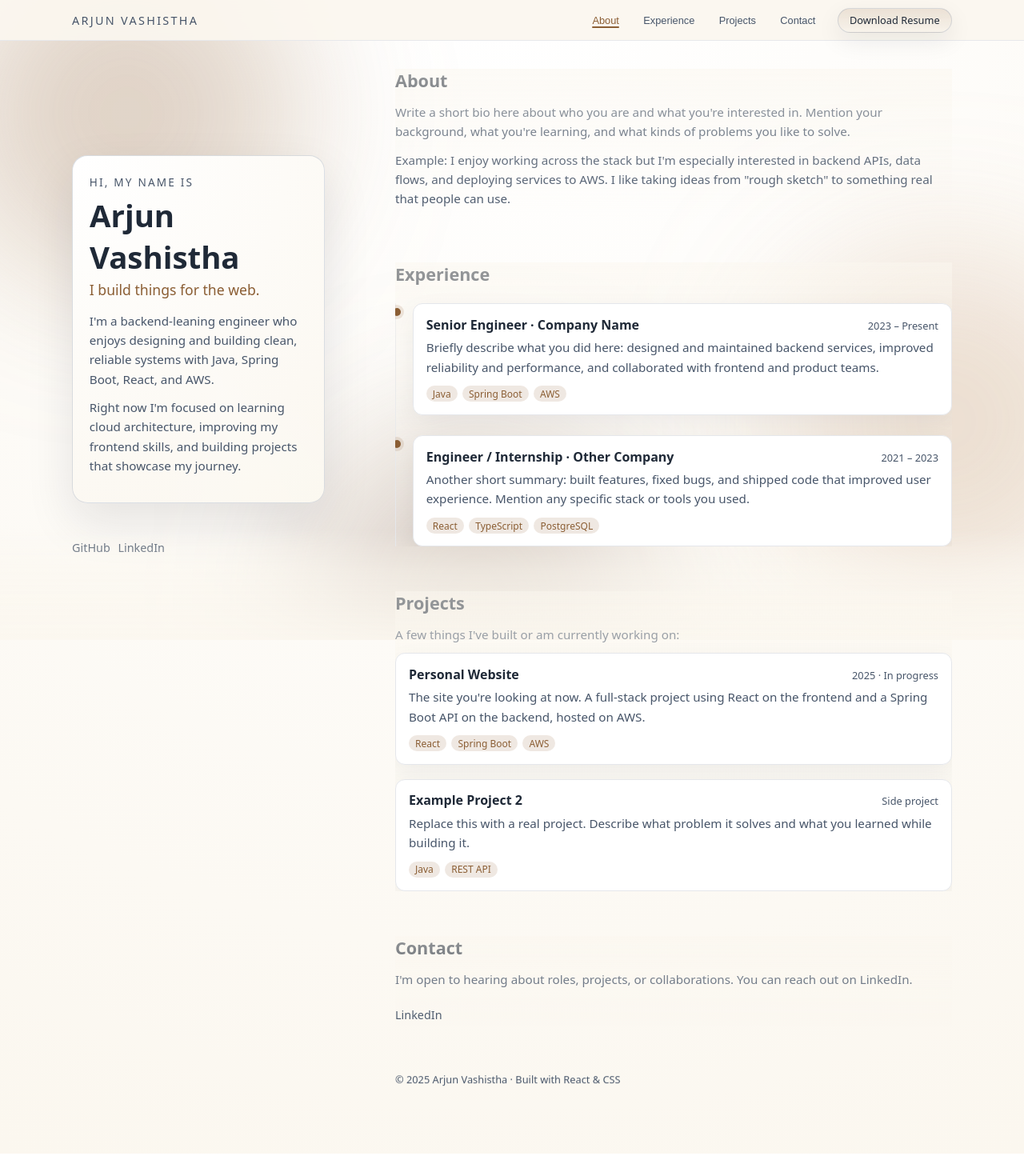
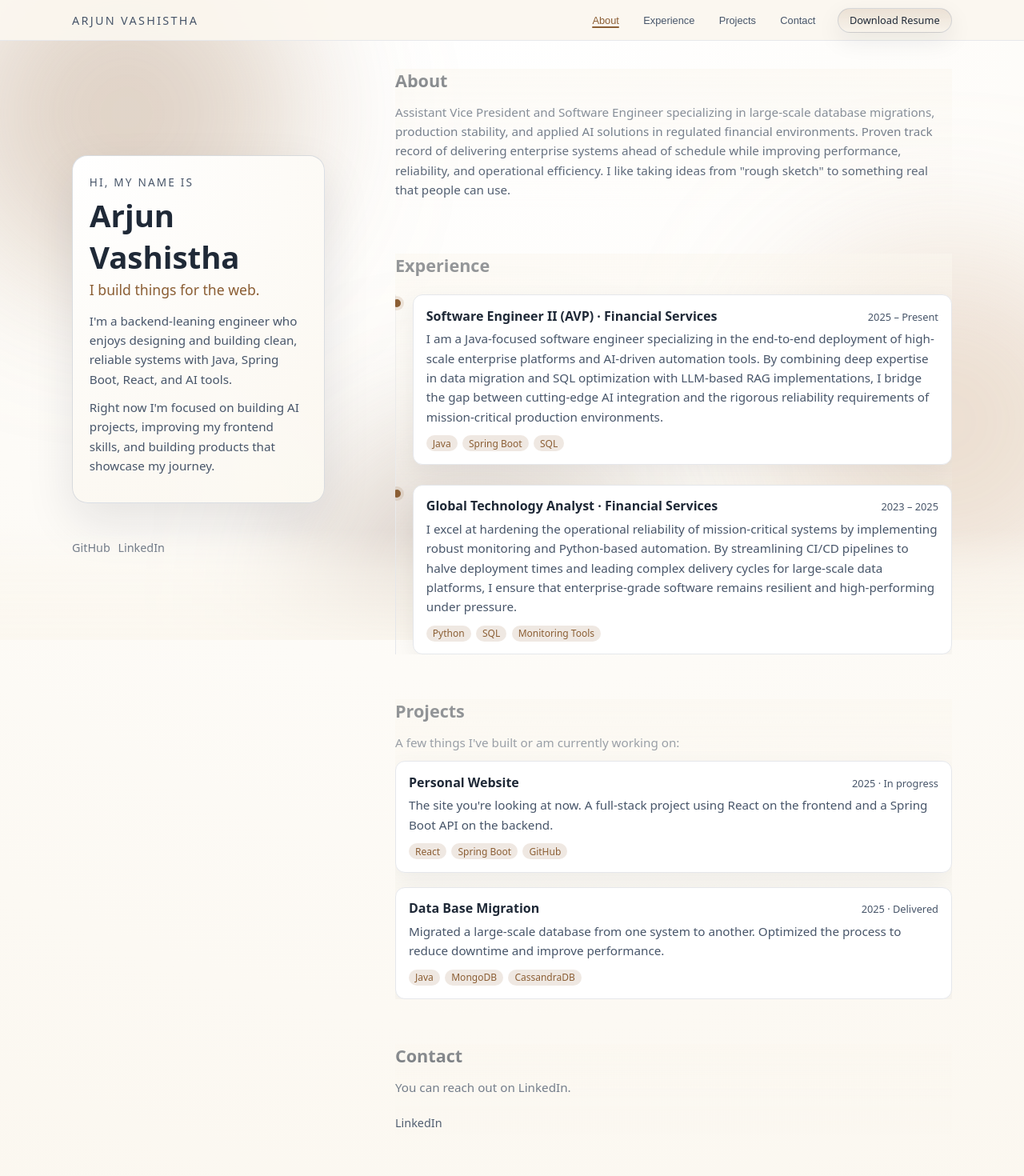
Before and after one commit to ajastro/personal-website, a React (Create React App) app in the folder frontend/: page / in a window 1280 px wide. Shown: the top 1470 px of the page at 80% size. Before the commit the page ends 1442 px from the top, so only its background shows below. Built offline with nearby package versions, Linux system fonts and the light colour scheme.

Commit message:
content: update copy for about experience projects

```diff
--- a/frontend/src/App.js
+++ b/frontend/src/App.js
@@ -182,11 +182,11 @@ useEffect(() => {
             <p className="intro-text">
               I&apos;m a backend-leaning engineer who enjoys designing and
               building clean, reliable systems with Java, Spring Boot, React,
-              and AWS.
+              and AI tools.
             </p>
             <p className="intro-text">
-              Right now I&apos;m focused on learning cloud architecture,
-              improving my frontend skills, and building projects that showcase
+              Right now I&apos;m focused on building AI projects,
+              improving my frontend skills, and building products that showcase
               my journey.
             </p>
           </div>
@@ -219,14 +219,8 @@ useEffect(() => {
           >
             <h2>About</h2>
             <p>
-              Write a short bio here about who you are and what you&apos;re
-              interested in. Mention your background, what you&apos;re learning,
-              and what kinds of problems you like to solve.
-            </p>
-            <p>
-              Example: I enjoy working across the stack but I&apos;m especially
-              interested in backend APIs, data flows, and deploying services to
-              AWS. I like taking ideas from &quot;rough sketch&quot; to
+              Assistant Vice President and Software Engineer specializing in large-scale database migrations, production stability, and applied AI solutions in regulated financial environments. Proven track record of delivering enterprise systems ahead of schedule while improving performance, reliability, and operational efficiency.
+              I like taking ideas from &quot;rough sketch&quot; to
               something real that people can use.
             </p>
           </section>
@@ -243,18 +237,16 @@ useEffect(() => {
                 <div className="timeline-dot" />
                 <div className="timeline-body">
                   <header className="timeline-header">
-                    <h3>Senior Engineer · Company Name</h3>
-                    <span className="timeline-meta">2023 – Present</span>
+                    <h3>Software Engineer II (AVP) · Financial Services</h3>
+                    <span className="timeline-meta">2025 – Present</span>
                   </header>
                   <p>
-                    Briefly describe what you did here: designed and maintained
-                    backend services, improved reliability and performance, and
-                    collaborated with frontend and product teams.
+                    I am a Java-focused software engineer specializing in the end-to-end deployment of high-scale enterprise platforms and AI-driven automation tools. By combining deep expertise in data migration and SQL optimization with LLM-based RAG implementations, I bridge the gap between cutting-edge AI integration and the rigorous reliability requirements of mission-critical production environments.
                   </p>
                   <div className="tag-row">
                     <span className="tag">Java</span>
                     <span className="tag">Spring Boot</span>
-                    <span className="tag">AWS</span>
+                    <span className="tag">SQL</span>
                   </div>
                 </div>
               </article>
@@ -263,18 +255,16 @@ useEffect(() => {
                 <div className="timeline-dot" />
                 <div className="timeline-body">
                   <header className="timeline-header">
-                    <h3>Engineer / Internship · Other Company</h3>
-                    <span className="timeline-meta">2021 – 2023</span>
+                    <h3>Global Technology Analyst · Financial Services</h3>
+                    <span className="timeline-meta">2023 – 2025</span>
                   </header>
                   <p>
-                    Another short summary: built features, fixed bugs, and
-                    shipped code that improved user experience. Mention any
-                    specific stack or tools you used.
+                    I excel at hardening the operational reliability of mission-critical systems by implementing robust monitoring and Python-based automation. By streamlining CI/CD pipelines to halve deployment times and leading complex delivery cycles for large-scale data platforms, I ensure that enterprise-grade software remains resilient and high-performing under pressure.
                   </p>
                   <div className="tag-row">
-                    <span className="tag">React</span>
-                    <span className="tag">TypeScript</span>
-                    <span className="tag">PostgreSQL</span>
+                    <span className="tag">Python</span>
+                    <span className="tag">SQL</span>
+                    <span className="tag">Monitoring Tools</span>
                   </div>
                 </div>
               </article>
@@ -299,28 +289,27 @@ useEffect(() => {
                 </header>
                 <p>
                   The site you&apos;re looking at now. A full-stack project using
-                  React on the frontend and a Spring Boot API on the backend,
-                  hosted on AWS.
+                  React on the frontend and a Spring Boot API on the backend.
                 </p>
                 <div className="tag-row">
                   <span className="tag">React</span>
                   <span className="tag">Spring Boot</span>
-                  <span className="tag">AWS</span>
+                  <span className="tag">GitHub</span>
                 </div>
               </article>
 
               <article className="project-item">
                 <header className="project-header">
-                  <h3>Example Project 2</h3>
-                  <span className="project-meta">Side project</span>
+                  <h3>Data Base Migration</h3>
+                  <span className="project-meta">2025 · Delivered</span>
                 </header>
                 <p>
-                  Replace this with a real project. Describe what problem it
-                  solves and what you learned while building it.
+                  Migrated a large-scale database from one system to another. Optimized the process to reduce downtime and improve performance.
                 </p>
                 <div className="tag-row">
                   <span className="tag">Java</span>
-                  <span className="tag">REST API</span>
+                  <span className="tag">MongoDB</span>
+                  <span className="tag">CassandraDB</span>
                 </div>
               </article>
             </div>
@@ -334,7 +323,6 @@ useEffect(() => {
           >
             <h2>Contact</h2>
             <p>
-              I&apos;m open to hearing about roles, projects, or collaborations.
               You can reach out on LinkedIn.
             </p>
             <div className="intro-links">
@@ -350,8 +338,7 @@ useEffect(() => {
 
           <footer className="page-footer reveal">
             <p>
-              © {new Date().getFullYear()} Arjun Vashistha · Built with React &amp;
-              CSS
+              © {new Date().getFullYear()} Arjun Vashistha
             </p>
           </footer>
         </main>
```
